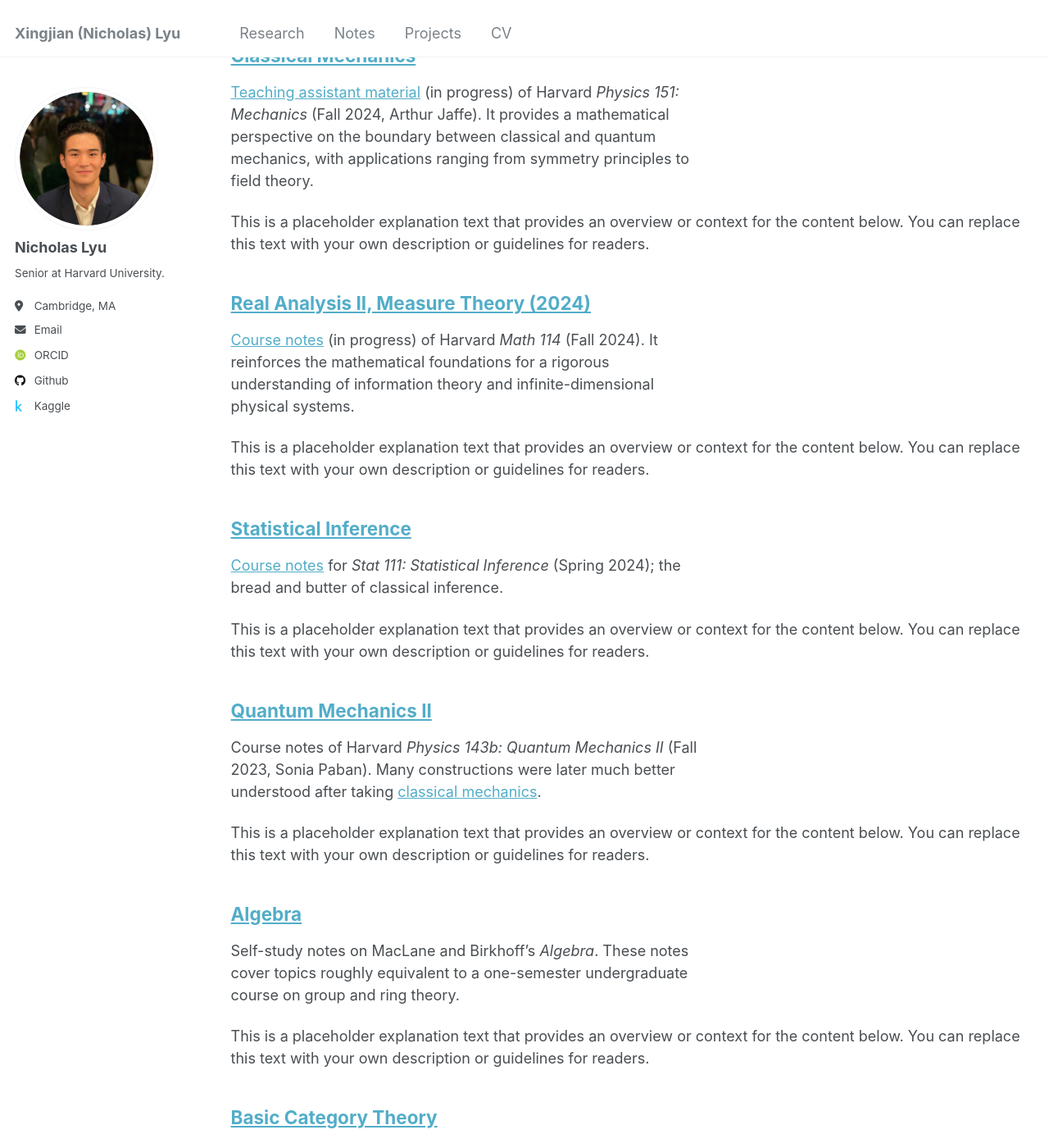
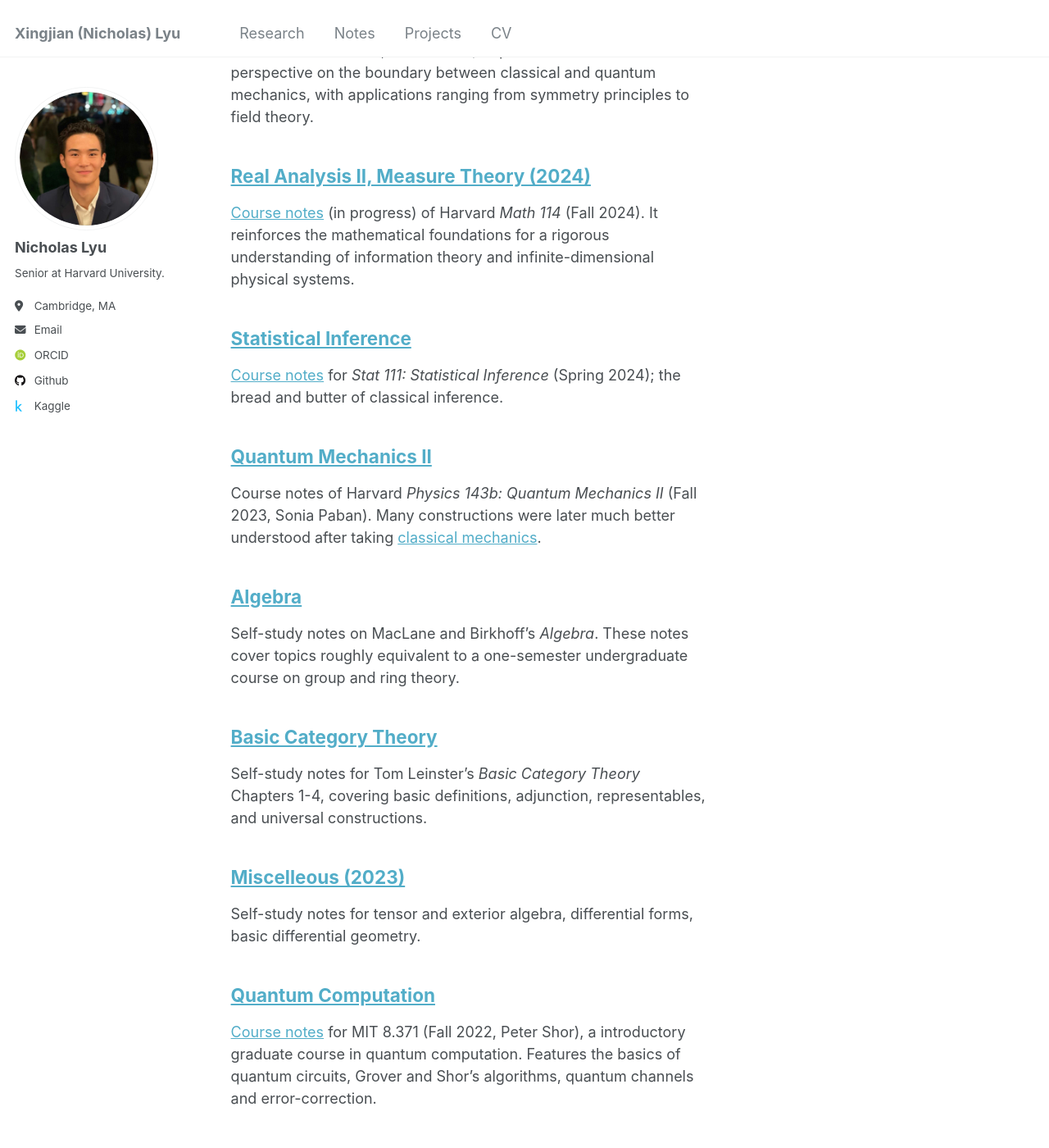
Before and after one commit to nlyu1/nlyu1.github.io, a Jekyll site: the page built from _pages/notes.html, in a window 1280 px wide and 1400 px high, scrolled down 473 px. Shown: the whole window at 82% size. Built offline with Jekyll 4.4.1, drawn with Linux system fonts in a browser that asks for light colours; some web fonts are replaced; some of the changed text lies outside the part shown.

Commit message:
try fixing Notes' pages text

```diff
--- a/_includes/archive-single-talk.html
+++ b/_includes/archive-single-talk.html
@@ -5,9 +5,6 @@
 {% else %}
   {% assign teaser = site.teaser %}
 {% endif %}
-
-<!-- Placeholder explanation text under the header -->
-<div class="explanation-text"> <p>This is a placeholder explanation text that provides an overview or context for the content below. You can replace this text with your own description or guidelines for readers.</p> </div>
 
 {% if post.id %}
   {% assign title = post.title | markdownify | remove: "<p>" | remove: "</p>" %}
--- a/_pages/notes.html
+++ b/_pages/notes.html
@@ -4,6 +4,9 @@
 permalink: /notes/
 author_profile: true
 ---
+
+<!-- Placeholder explanation text under the header -->
+<div class="explanation-text"> <p>This is a placeholder explanation text that provides an overview or context for the content below. You can replace this text with your own description or guidelines for readers.</p> </div>
 
 {% if site.talkmap_link == true %}
 
```
